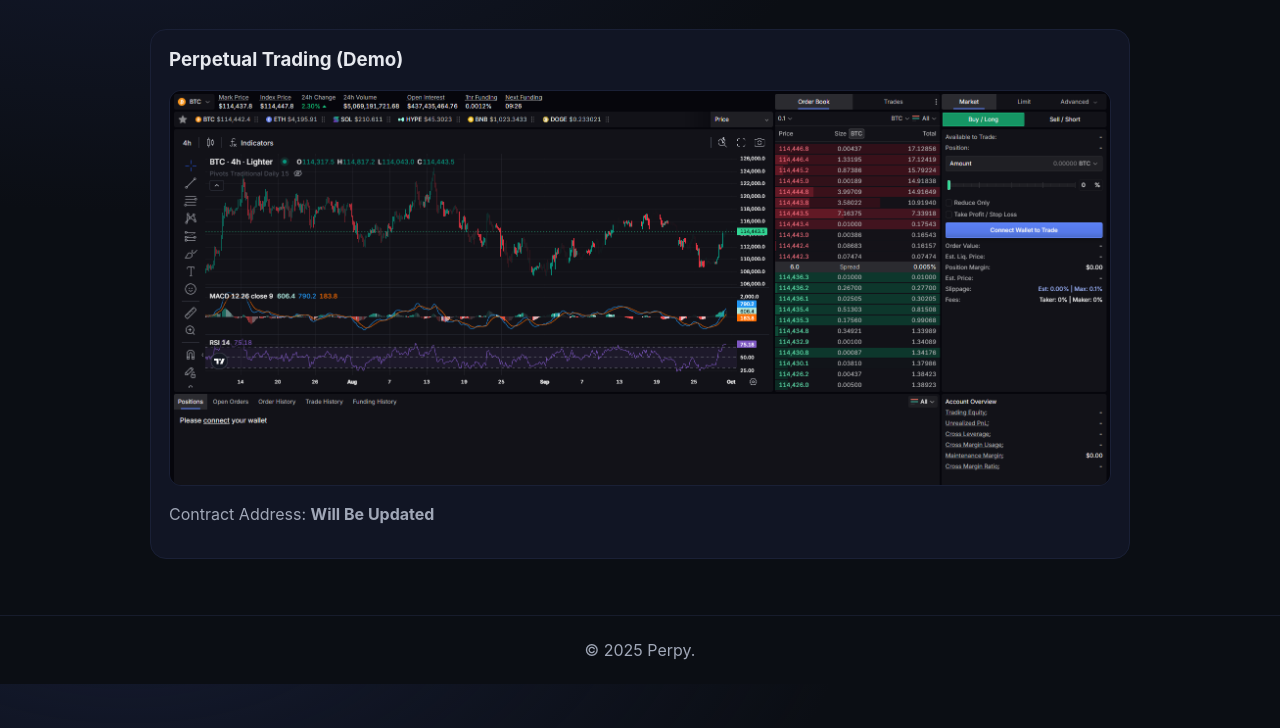
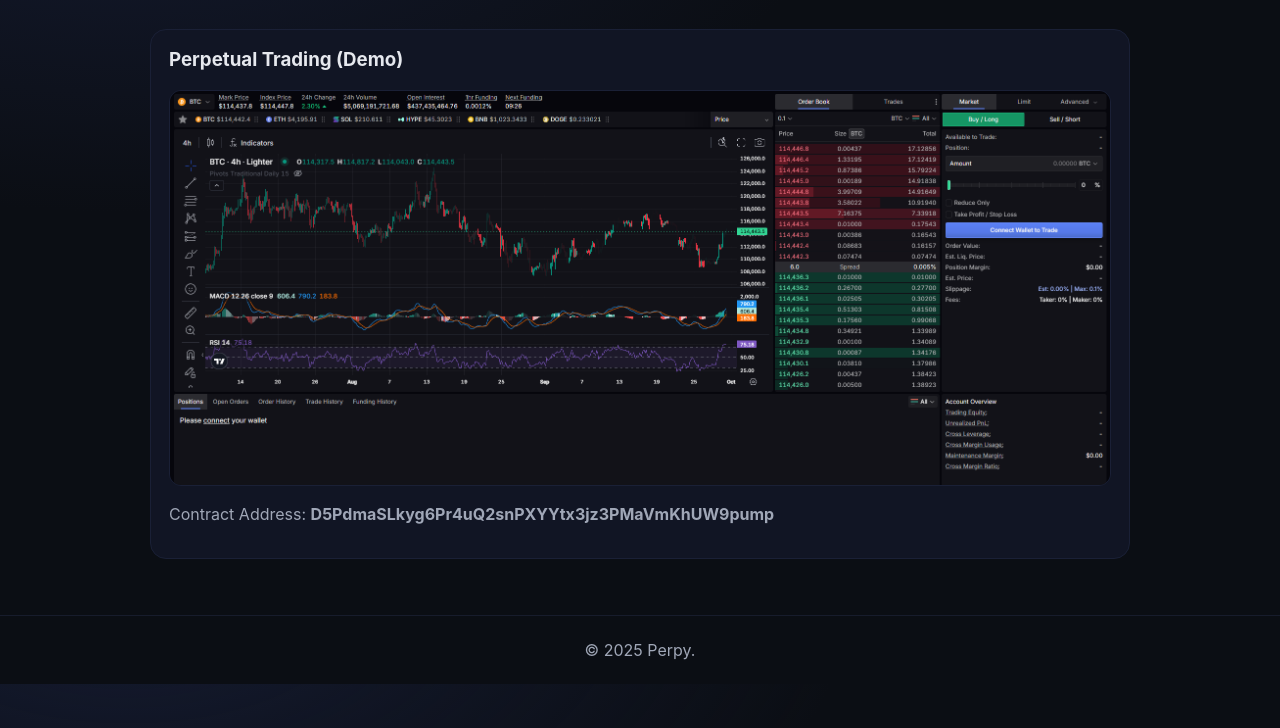
Before and after one commit to floitsme/perpy-dex-project, a plain HTML site: page app.html in a window 1280 px wide. Shown: the part 72-800 px from the top of the page. Drawn offline with Linux system fonts and the light colour scheme.

Commit message:
Update app.html

```diff
--- a/app.html
+++ b/app.html
@@ -8,6 +8,6 @@
 <main class="container card" style="margin-top:30px">
 <h3>Perpetual Trading (Demo)</h3>
 <img src="assets/6a9faa47-9655-4ebe-9ef9-3697227a9150.png" alt="Trading UI" style="width:100%;border:1px solid #1a2036;border-radius:12px"/>
-<p class="contract">Contract Address: <b>Will Be Updated</b></p>
+<p class="contract">Contract Address: <b>D5PdmaSLkyg6Pr4uQ2snPXYYtx3jz3PMaVmKhUW9pump</b></p>
 </main>
 <footer class="footer"><div class="container">© 2025 Perpy.</div></footer></body></html>
```
